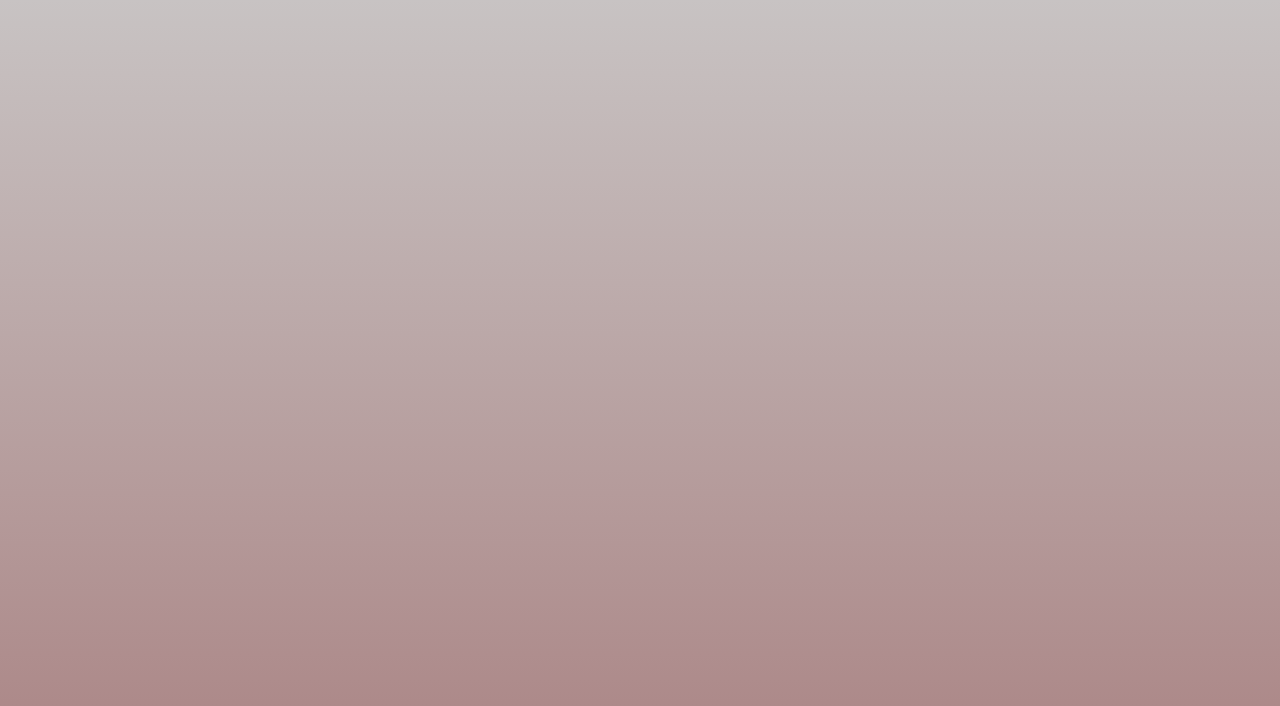
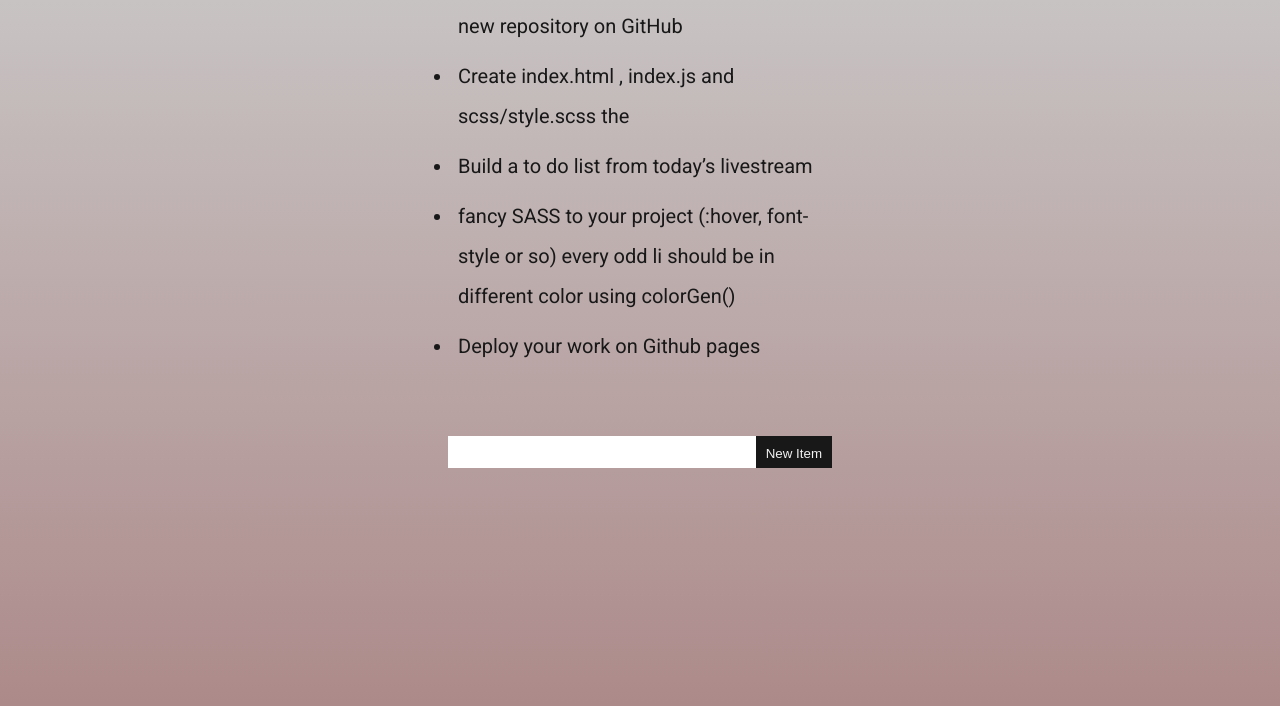
Before and after one commit to bidodev/todo-list, a website: page src/index.html in a window 1280 px wide. Shown: the part 94-800 px from the top of the page. Drawn offline with Linux system fonts and the light colour scheme.

Commit message:
working....

```diff
--- a/src/index.html
+++ b/src/index.html
@@ -3,15 +3,43 @@
   <head>
     <meta charset="UTF-8" />
     <meta name="viewport" content="width=device-width, initial-scale=1.0" />
-    <title>Sassy CSS Boilerplate</title>
+    <title>Todo List</title>
     <link rel="stylesheet" href="./styles/style.css" />
+    <link
+      href="https://fonts.googleapis.com/css2?family=Roboto:ital,wght@0,400;0,700;1,300;1,400&display=swap"
+      rel="stylesheet"
+    />
   </head>
   <body>
     <header>
+      <div class="desc">
+        <h1>Today’s assessment</h1>
+        <ul>
+          <li>
+            Build a new SCSS Project and create a new repository on GitHub
+          </li>
+
+          <li>
+            Create index.html , index.js and scss/style.scss the
+          </li>
+
+          <li>
+            Build a to do list from today’s livestream
+          </li>
+          <li>
+            fancy SASS to your project (:hover, font-style or so) every odd li
+            should be in different color using colorGen()
+          </li>
+          <li>
+            Deploy your work on Github pages
+          </li>
+        </ul>
+      </div>
       <div class="list-container">
         <div class="tasks-list">
           <input class="tasks-list__input" type="text" />
           <input class="tasks-list__btn" type="button" value="New Item" />
+        </div>
       </div>
       <div class="alert hidden">
         <span
@@ -19,11 +47,10 @@
           onclick="this.parentElement.style.display='none';"
           >&times;</span
         >
-          <strong>Warning! </strong>You can not add a empty task! Please fill
-          the input and try again"
+        <strong>Warning! </strong>You can not add a empty task! Please fill the
+        input and try again"
       </div>
       <ol id="results__list"></ol>
-      </div>
     </header>
 
     <script src="./scripts/index.js"></script>
--- a/src/scss/base/_base.scss
+++ b/src/scss/base/_base.scss
@@ -29,16 +29,3 @@ html {
   margin: 0;
   padding: 0;
 }
-
-/**
- * Basic styles for links
- */
-li {
-  color: $brand-color;
-  text-decoration: none;
-
-  @include on-event {
-    color: $text-color;
-    text-decoration: underline;
-  }
-}
--- a/src/scss/layout/_main.scss
+++ b/src/scss/layout/_main.scss
@@ -11,9 +11,20 @@ header {
   );
   background-size: cover;
   background-position: center;
-  height: 100vh;
+  min-height: 100vh;
+  display: flex;
+  flex-direction: column;
+  align-items: center;
 }
 
+.desc {
+  //border: 1px solid red;
+  height: auto;
+  width: 30vw;
+  line-height: 2;
+  padding: 0.5rem;
+  font-family: "Roboto";
+}
 .hidden {
   display: none;
 }
@@ -21,7 +32,7 @@ header {
 .list-container {
   margin: 0 auto;
   //border: 1px solid teal;
-  height: 30vh;
+  height: 20vh;
   width: 50vw;
   display: flex;
   flex-direction: column;
@@ -30,24 +41,39 @@ header {
 
 .tasks-list {
   margin: 0 auto;
-  width: 20vw;
-  height: 4vh;
+  width: 30vw;
+  height: 5vh;
   display: flex;
   justify-content: space-around;
   //border: 1px solid red;
+
+  &__input {
+    border: none;
+    width: 40rem;
+    height: 4vh;
+  }
+
+  &__btn {
+    width: 9rem;
+    padding: 1rem;
+    height: 4vh;
+    border: none;
+    color: #f1f1f1;
+    background-color: #181818;
+  }
 }
 
 #results__list {
-  margin: 0 auto;
-  width: 20vw;
+  width: 40vw;
   height: auto;
-  padding: 2rem;
+
   //border: 1px solid blue;
 }
 
 li {
   font-size: 2rem;
   color: #181818;
+  padding: 0.5rem;
 }
 
 /* The alert message box */
```
Also changed, not shown: src/styles/style.css, 1 other file. Lines whose indentation alone changed are shown as unchanged.
